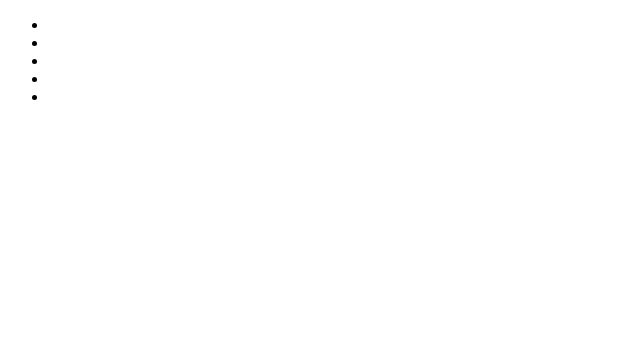
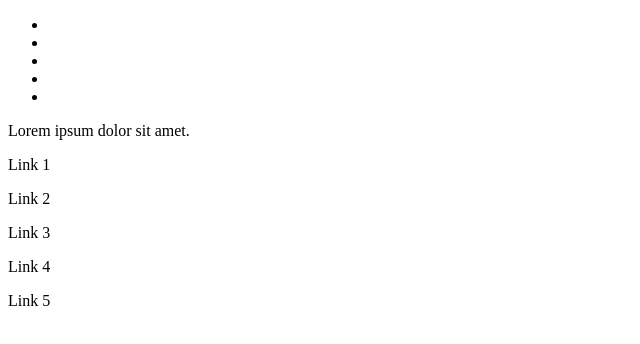
Before and after one commit to SouravBaghel22/git_rebase_command, a plain HTML site: page index.html in a window 1280 px wide. Shown: the whole page, without its empty margins (0-640 px from the left). Drawn offline with Linux system fonts and the light colour scheme.

Commit message:
commit to adding some paragraph tag

```diff
--- a/index.html
+++ b/index.html
@@ -19,5 +19,12 @@
             </nav>
         </article>
       </section>
+
+    Lorem ipsum dolor sit amet.
+    <p> Link 1</p>
+    <p> Link 2</p>
+    <p> Link 3</p>
+    <p> Link 4</p>
+    <p> Link 5</p>
 </body>
 </html>
```
